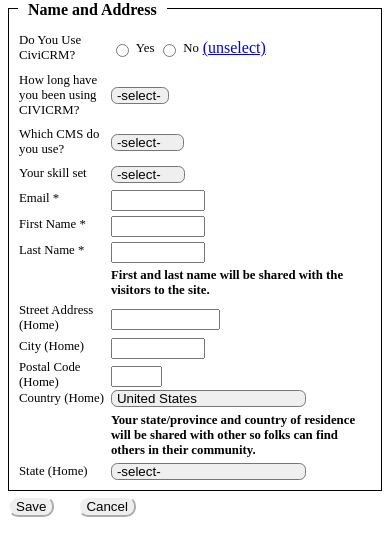
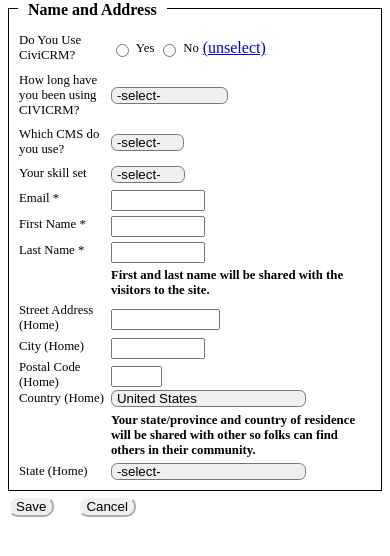
Before and after one commit to ZafirFSD/intership, a plain HTML site: page index.html in a window 390 px wide. Drawn offline with Linux system fonts and the light colour scheme.

Commit message:
Final Deploy

```diff
--- a/style.css
+++ b/style.css
@@ -1,6 +1,6 @@
 @media only screen and (max-width:600px) {
     .years {
-        width:30vw;
+        width:30vw !important;
     }
 
     .country {
```
